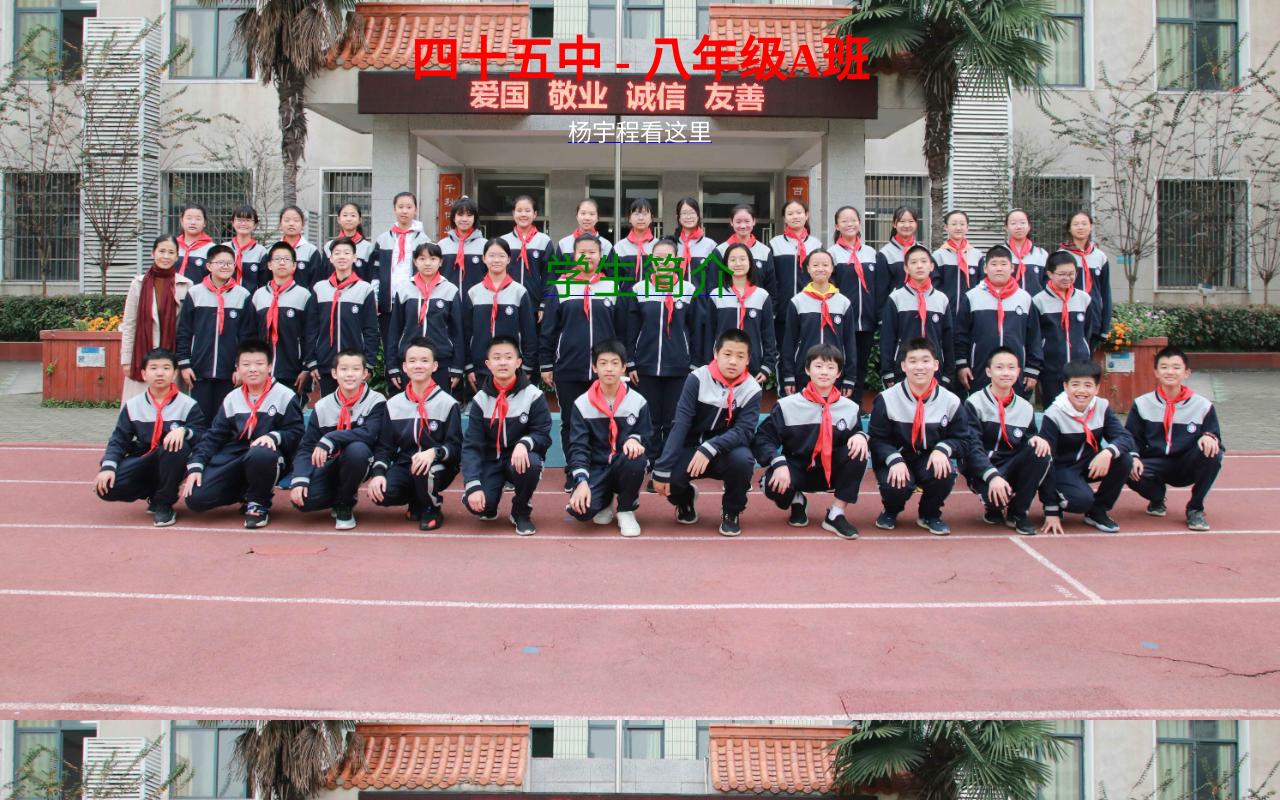
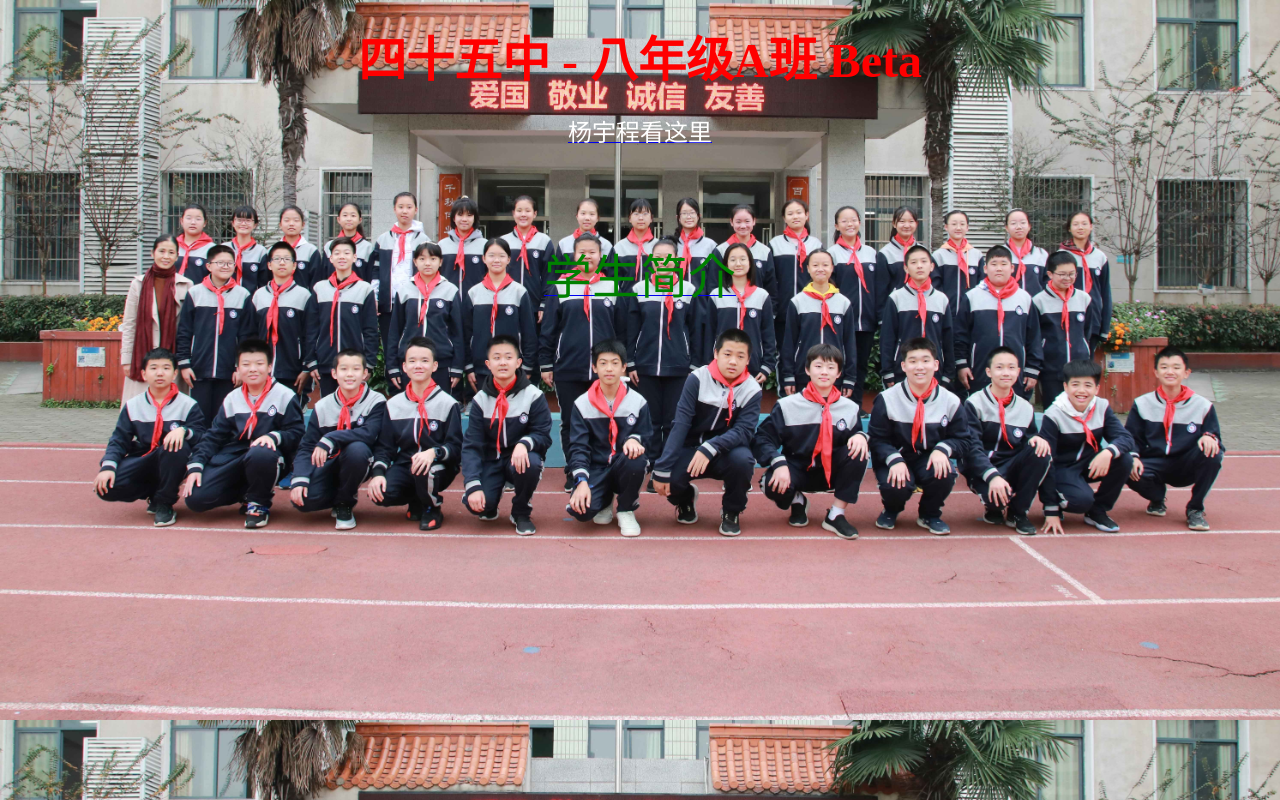
Before and after one commit to class8a/introduction, a website: page index.html in a window 1280 px wide. Drawn offline with Linux system fonts and the light colour scheme.

Commit message:
Update index.html

```diff
--- a/index.html
+++ b/index.html
@@ -6,7 +6,7 @@
 </head>
 
 
-	<h1><font size="200" color="red"><center>四十五中 - 八年级A班</center></font></h1>
+	<h1><font size="200" color="red"><center>四十五中 - 八年级A班 Beta</center></font></h1>
 	<a href="book.html"><center><font size="5" color="white">杨宇程看这里</font></center></a><br><br><br><br><br>
 
 <center><a href="students.html" ><font size="100" color="green">学生简介</a></center>
```
